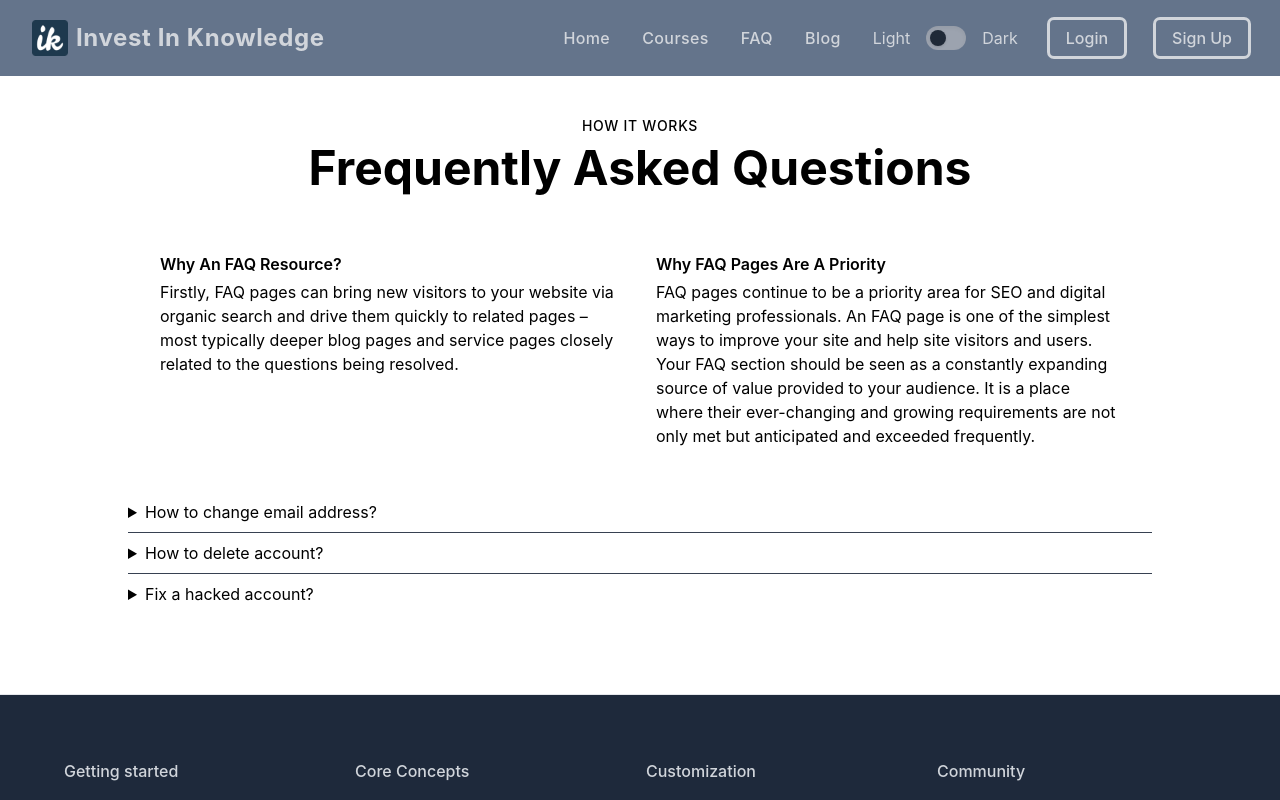
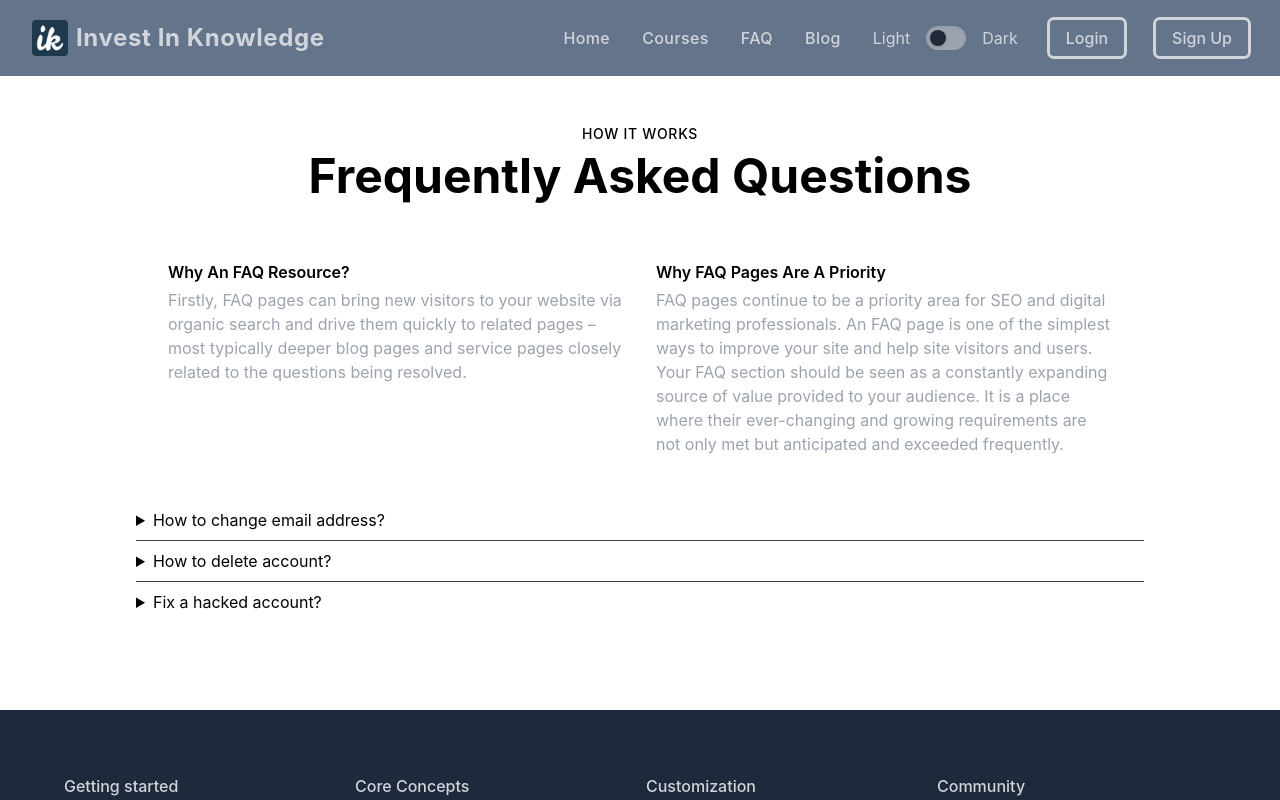
Before and after one commit to yusuf-khan-swd/invest-in-knowledge-client, a React (Create React App) app: page /faq in a window 1280 px wide. Shown: the top 800 px of the page. Built offline with nearby package versions, Linux system fonts and the light colour scheme; no server answers.

Commit message:
dark theme issue solve in faq section

```diff
--- a/src/Pages/Others/FAQ/FAQ.js
+++ b/src/Pages/Others/FAQ/FAQ.js
@@ -1,9 +1,12 @@
-import React from "react";
+import React, { useContext } from "react";
+import { ThemeContext } from "../../../contexts/ThemeProvider/ThemeProvider";
 
 const FAQ = () => {
+  const { darkTheme } = useContext(ThemeContext);
+
   return (
-    <div>
-      <section className="dark:bg-gray-800 dark:text-gray-100 pb-20">
+    <div className="m-2">
+      <section className={`pb-20 ${darkTheme ? 'bg-gray-700 text-gray-300' : 'bg-white'}`}>
         <div className="container flex flex-col justify-center p-4 mx-auto md:p-8">
           <p className="p-2 text-sm font-medium tracking-wider text-center uppercase">
             How it works
@@ -14,7 +17,7 @@ const FAQ = () => {
           <div className="grid gap-10 md:gap-8 sm:p-3 md:grid-cols-2 lg:px-12 xl:px-32">
             <div>
               <h3 className="font-semibold">Why An FAQ Resource?</h3>
-              <p className="mt-1 dark:text-gray-400">
+              <p className="mt-1 text-gray-400">
                 Firstly, FAQ pages can bring new visitors to your website via
                 organic search and drive them quickly to related pages – most
                 typically deeper blog pages and service pages closely related to
@@ -23,7 +26,7 @@ const FAQ = () => {
             </div>
             <div>
               <h3 className="font-semibold">Why FAQ Pages Are A Priority</h3>
-              <p className="mt-1 dark:text-gray-400">
+              <p className="mt-1 text-gray-400">
                 FAQ pages continue to be a priority area for SEO and digital
                 marketing professionals. An FAQ page is one of the simplest ways
                 to improve your site and help site visitors and users. Your FAQ
@@ -58,7 +61,6 @@ const FAQ = () => {
           </details>
         </div>
       </section>
-      <hr />
     </div>
   );
 };
```
